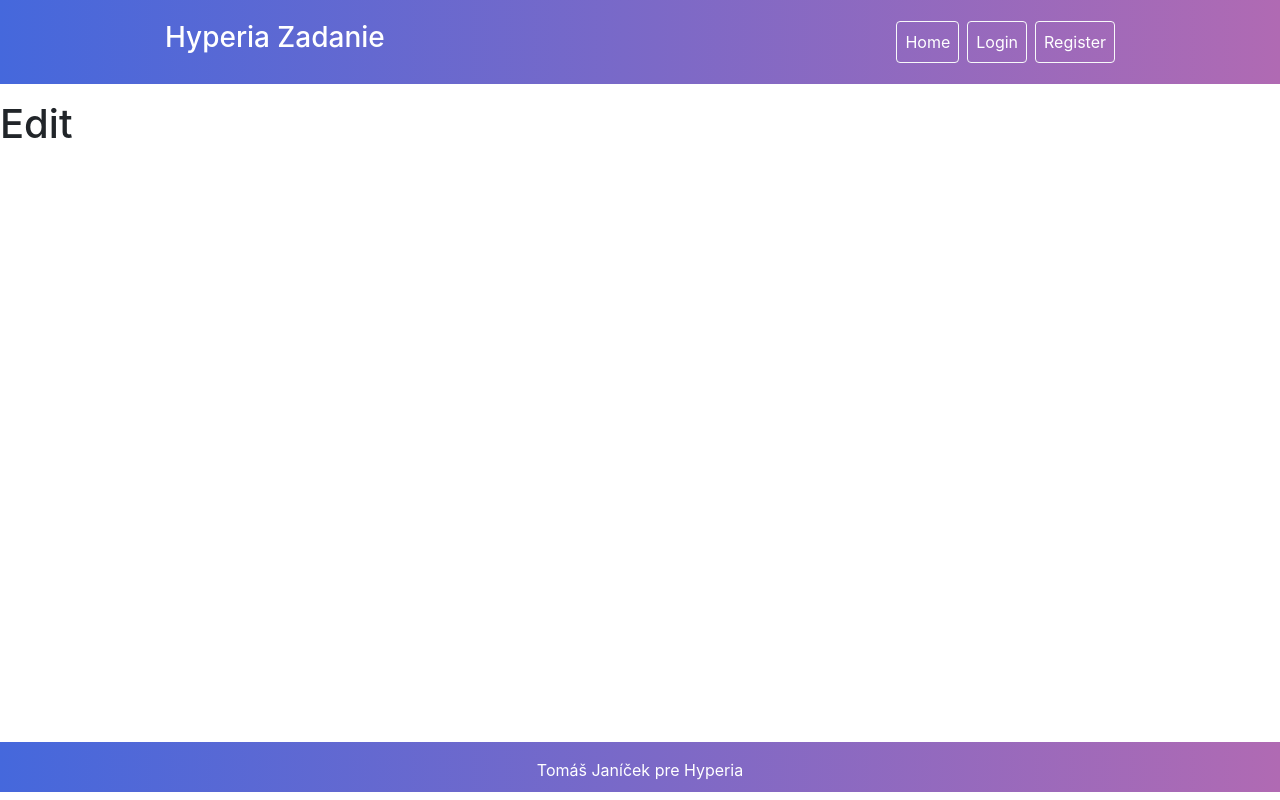
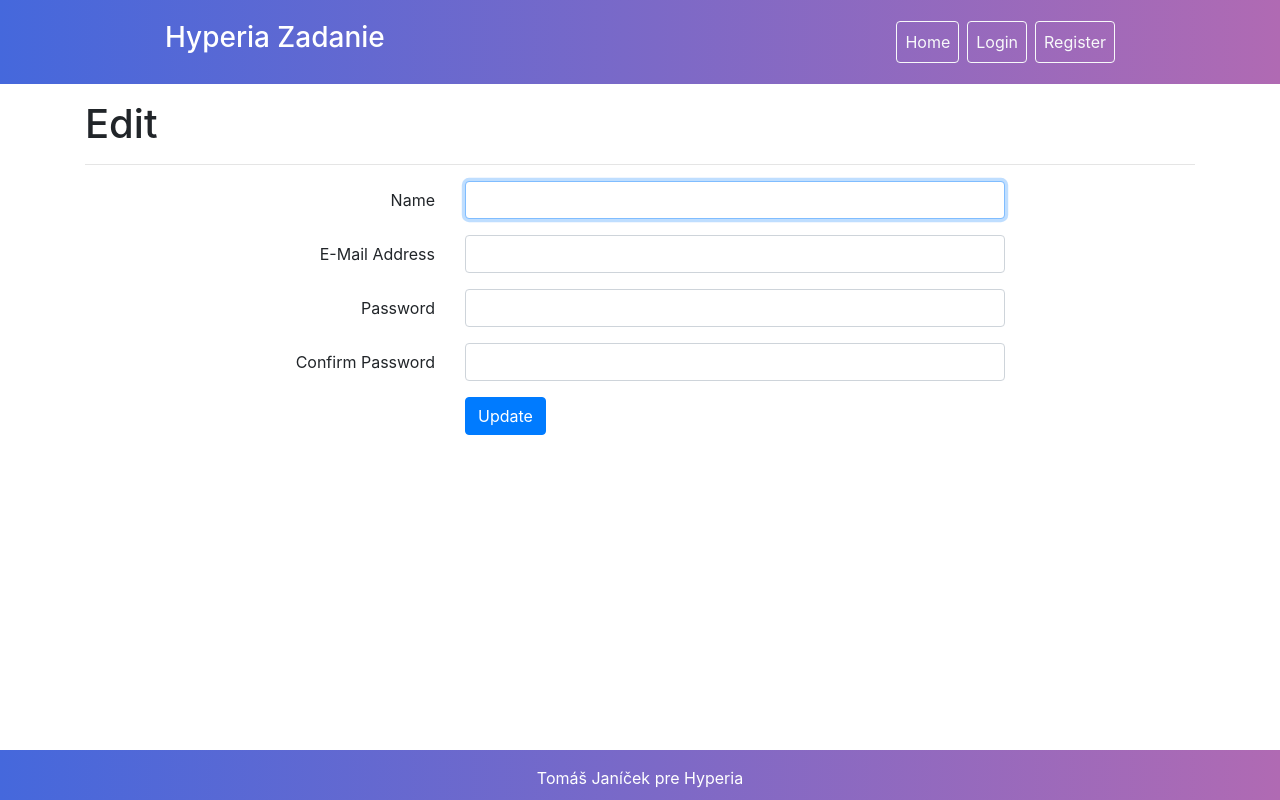
Before and after one commit to TomasJani/Hyperia, a PHP site: page /resources/views/edit.view.php in a window 1280 px wide. Run offline with PHP 8.4, Linux system fonts and the light colour scheme.

Commit message:
Forms and Styles

```diff
--- a/app/controllers/HomeController.php
+++ b/app/controllers/HomeController.php
@@ -4,7 +4,7 @@ class HomeController
 {
     public function index()
     {
-        require 'resources/views/index.view.php';
+        return view('index');
     }
 
 }
--- a/app/controllers/LoginController.php
+++ b/app/controllers/LoginController.php
@@ -4,7 +4,7 @@ class LoginController
 {
     public function show()
     {
-        require 'resources/views/login.view.php';
+        return view('login');
     }
 
     public function login()
--- a/app/controllers/RegisterController.php
+++ b/app/controllers/RegisterController.php
@@ -4,7 +4,7 @@ class RegisterController
 {
     public function show()
     {
-        require 'resources/views/register.view.php';
+        return view('register');
     }
 
     public function store()
--- a/app/controllers/UserController.php
+++ b/app/controllers/UserController.php
@@ -9,7 +9,7 @@ class UserController
 
     public function edit()
     {
-
+        return view('edit');
     }
 
     public function update()
--- a/core/tools.php
+++ b/core/tools.php
@@ -9,7 +9,7 @@ function view($name, $data = [])
 {
     extract($data);
 
-    return require "app/views/{$name}.view.php";
+    return require "resources/views/{$name}.view.php";
 }
 
 function redirect($path)
--- a/index.php
+++ b/index.php
@@ -5,4 +5,4 @@ require 'core/bootstrap.php';
 $router = new Router;
 require 'routes.php';
 
-require $router->direct(Request::uri(), Request::method());
+$router->direct(Request::uri(), Request::method());
--- a/resources/assets/css/app.css
+++ b/resources/assets/css/app.css
@@ -1,8 +1,8 @@
 .content {
-  min-height: calc(100vh - 58px);
+    min-height: calc(100vh - 50px);
 }
 footer {
-  height: 50px;
+    height: 50px;
 }
 
 .bg-gradient {
--- a/resources/views/edit.view.php
+++ b/resources/views/edit.view.php
@@ -1,5 +1,53 @@
 <?php require 'layout/header.php'; ?>
 
-<h1>Edit</h1>
+<div class="container">
+    <h1>Edit</h1>
+    <hr>
+
+    <form method="POST" action="">
+
+        <div class="form-group row">
+            <label for="name" class="col-md-4 col-form-label text-md-right">Name</label>
+
+            <div class="col-md-6">
+                <input id="name" type="text" class="form-control" name="name" value="" required autofocus>
+
+            </div>
+        </div>
+
+        <div class="form-group row">
+            <label for="email" class="col-md-4 col-form-label text-md-right">E-Mail Address</label>
+
+            <div class="col-md-6">
+                <input id="email" type="email" class="form-control" name="email" value="" required>
+            </div>
+        </div>
+
+        <div class="form-group row">
+            <label for="password" class="col-md-4 col-form-label text-md-right">Password</label>
+
+            <div class="col-md-6">
+                <input id="password" type="password" class="form-control" name="password" required>
+            </div>
+        </div>
+
+        <div class="form-group row">
+            <label for="password-confirm" class="col-md-4 col-form-label text-md-right">Confirm Password</label>
+
+            <div class="col-md-6">
+                <input id="password-confirm" type="password" class="form-control" name="password_confirmation" required>
+            </div>
+        </div>
+
+        <div class="form-group row mb-0">
+            <div class="col-md-6 offset-md-4">
+                <button type="submit" class="btn btn-primary">
+                    Update
+                </button>
+            </div>
+        </div>
+    </form>
+
+</div>
 
 <?php require 'layout/footer.php'; ?>
--- a/resources/views/layout/header.php
+++ b/resources/views/layout/header.php
@@ -10,22 +10,22 @@
     <body>
         <div class="content">
 
-            <nav class="navbar navbar-expand-sm navbar-dark bg-gradient mb-3 py-3">
+            <nav class="navbar navbar-expand-sm bg-gradient mb-3 py-3">
                 <div class="container">
-                    <a class="navbar-brand" href="/">
+                    <a class="navbar-brand text-white" href="/">
                         <h3>Hyperia Zadanie</h3>
                     </a>
                     <button class="navbar-toggler" data-toggle="collapse" data-target="#navbarNav"><span class="navbar-toggler-icon"></span></button>
                     <div class="collapse navbar-collapse" id="navbarNav">
                         <ul class="navbar-nav ml-auto">
                             <li class="nav-item">
-                                <a class="nav-link btn btn-outline-light mr-2 text-white" href="/">Home</a>
+                                <a class="nav-link btn btn-outline-light mr-2" href="/">Home</a>
                             </li>
                             <li class="nav-item">
-                                <a class="nav-link btn btn-outline-light mr-2 text-white" href="/login">Login</a>
+                                <a class="nav-link btn btn-outline-light mr-2" href="/login">Login</a>
                             </li>
                             <li class="nav-item">
-                                <a class="nav-link btn btn-outline-light text-white" href="/register">Register</a>
+                                <a class="nav-link btn btn-outline-light" href="/register">Register</a>
                             </li>
                         </ul>
                     </div>
```
Also changed, not shown: resources/views/login.view.php (+32 -1 lines), resources/views/register.view.php (+50 -1 lines).
